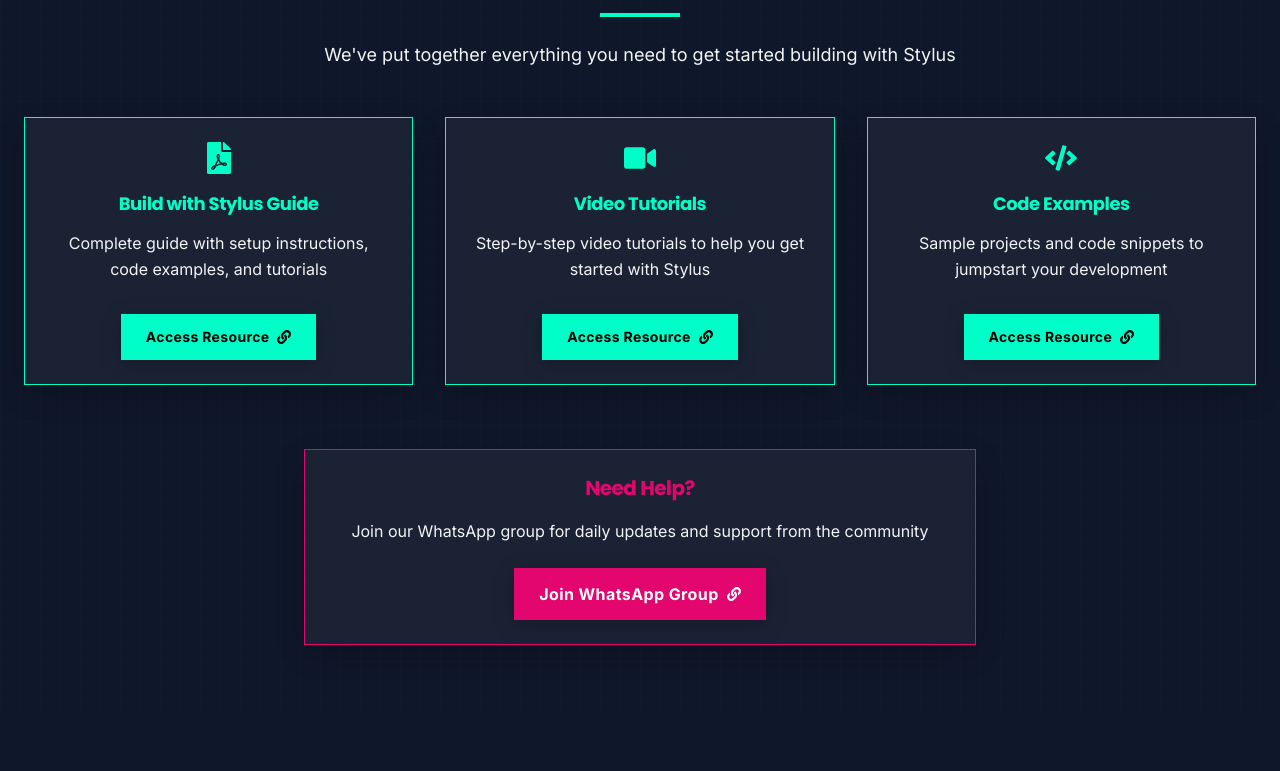
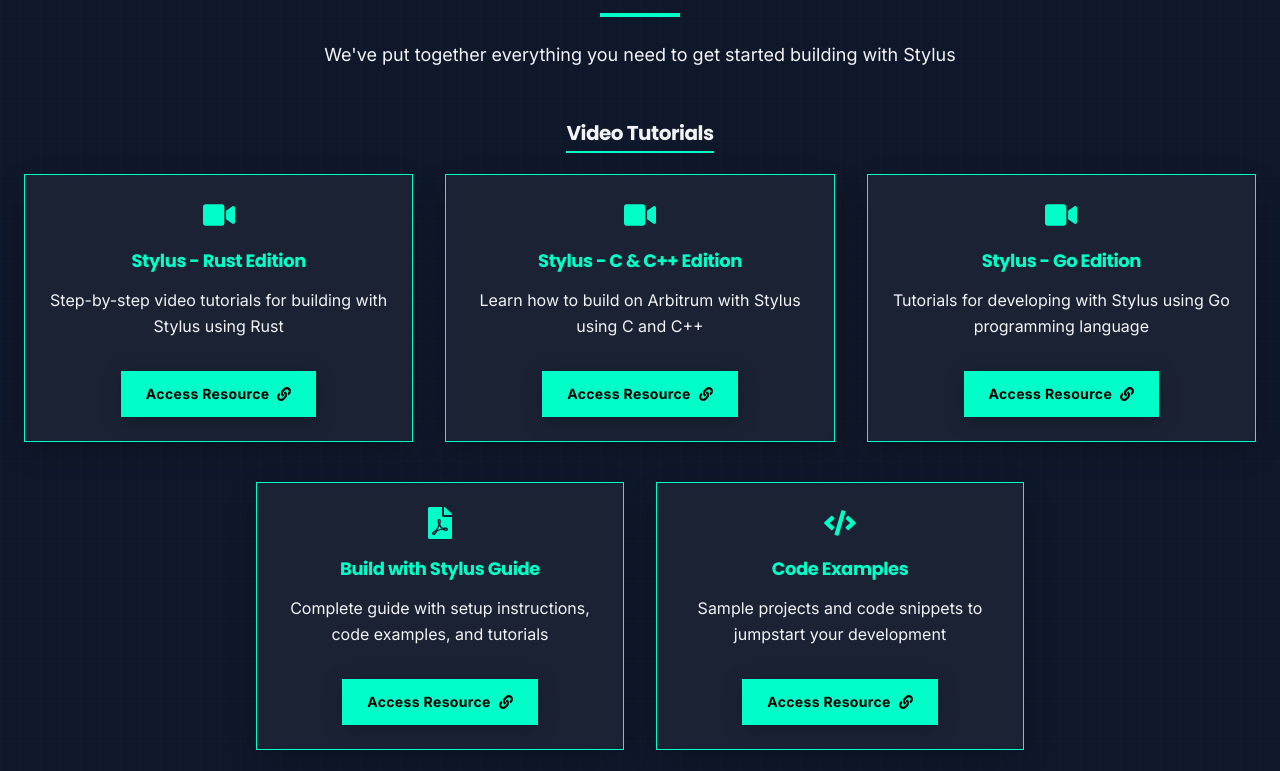
Before and after one commit to SethuRamanOmanakuttan/Namaste-Arbitrum-Workshop, a React (Vite) app: page / in a window 1280 px wide. Shown: the part 4208-4979 px from the top of the page. Built offline with nearby package versions, Linux system fonts and the light colour scheme.

Commit message:
Resources Update

```diff
--- a/src/components/layout/Footer.jsx
+++ b/src/components/layout/Footer.jsx
@@ -182,6 +182,42 @@
                   <span className="text-secondary text-xs font-['Press_Start_2P'] opacity-0 group-hover:opacity-100 transition-opacity">{'>'}</span> Resources
                 </a>
               </li>
+              <li>
+                <a href="#faq" className="hover:text-secondary transition-colors flex items-center gap-2 group" onClick={(e) => {
+                  e.preventDefault();
+                  const element = document.querySelector('#faq');
+                  if (element) {
+                    const headerHeight = document.querySelector('header').offsetHeight;
+                    const elementPosition = element.getBoundingClientRect().top + window.pageYOffset;
+                    window.scrollTo({
+                      top: elementPosition - headerHeight,
+                      behavior: 'smooth'
+                    });
+                    // Update URL without the hash
+                    history.pushState("", document.title, window.location.pathname + window.location.search);
+                  }
+                }}>
+                  <span className="text-secondary text-xs font-['Press_Start_2P'] opacity-0 group-hover:opacity-100 transition-opacity">{'>'}</span> FAQ
+                </a>
+              </li>
+              <li>
+                <a href="#code-of-conduct" className="hover:text-secondary transition-colors flex items-center gap-2 group" onClick={(e) => {
+                  e.preventDefault();
+                  const element = document.querySelector('#code-of-conduct');
+                  if (element) {
+                    const headerHeight = document.querySelector('header').offsetHeight;
+                    const elementPosition = element.getBoundingClientRect().top + window.pageYOffset;
+                    window.scrollTo({
+                      top: elementPosition - headerHeight,
+                      behavior: 'smooth'
+                    });
+                    // Update URL without the hash
+                    history.pushState("", document.title, window.location.pathname + window.location.search);
+                  }
+                }}>
+                  <span className="text-secondary text-xs font-['Press_Start_2P'] opacity-0 group-hover:opacity-100 transition-opacity">{'>'}</span> Code of Conduct
+                </a>
+              </li>
             </ul>
           </motion.div>
 
--- a/src/components/sections/ResourcesSection.jsx
+++ b/src/components/sections/ResourcesSection.jsx
@@ -52,18 +52,32 @@
       link: hackathonData.resources.doc
     },
     {
-      id: 'tutorials',
-      title: 'Video Tutorials',
-      description: 'Step-by-step video tutorials to help you get started with Stylus',
+      id: 'rust-tutorials',
+      title: 'Stylus - Rust Edition',
+      description: 'Step-by-step video tutorials for building with Stylus using Rust',
       icon: 'video',
-      link: 'https://www.youtube.com/@pyorxyz'
+      link: 'https://www.youtube.com/playlist?list=PLxVqmuG51ci3DlkCuoZAKw38Ax0WAB51z'
+    },
+    {
+      id: 'cpp-tutorials',
+      title: 'Stylus - C & C++ Edition',
+      description: 'Learn how to build on Arbitrum with Stylus using C and C++',
+      icon: 'video',
+      link: 'https://www.youtube.com/playlist?list=PLxVqmuG51ci0f4l7G9sB5WjYW9QX4rjqb'
+    },
+    {
+      id: 'go-tutorials',
+      title: 'Stylus - Go Edition',
+      description: 'Tutorials for developing with Stylus using Go programming language',
+      icon: 'video',
+      link: 'https://www.youtube.com/playlist?list=PLxVqmuG51ci3ZbFmadzC5bKMdkIYsoeUj'
     },
     {
       id: 'examples',
       title: 'Code Examples',
       description: 'Sample projects and code snippets to jumpstart your development',
       icon: 'code',
-      link: 'https://github.com/OffchainLabs/stylus-hello-world'
+      link: 'https://github.com/snehasharma76/ArbitrumStylus_RUST/tree/master/mint-token-dapp'
     }
   ];
 
@@ -90,8 +104,14 @@
           </p>
         </motion.div>
 
+        <div className="flex flex-col space-y-8">
+          {/* Video tutorials section with title */}
+          <div className="mb-2">
+            <h3 className="text-xl font-bold text-center mb-6">
+              <span className="border-b-2 border-secondary pb-1">Video Tutorials</span>
+            </h3>
             <div className="grid grid-cols-1 md:grid-cols-3 gap-8">
-          {resources.map((resource, index) => (
+              {resources.filter(r => r.icon === 'video').map((resource, index) => (
                 <ResourceCard
                   key={resource.id}
                   title={resource.title}
@@ -101,6 +121,22 @@
                   index={index}
                 />
               ))}
+            </div>
+          </div>
+
+          {/* Other resources section */}
+          <div className="grid grid-cols-1 md:grid-cols-2 gap-8 max-w-3xl mx-auto">
+            {resources.filter(r => r.icon !== 'video').map((resource, index) => (
+              <ResourceCard
+                key={resource.id}
+                title={resource.title}
+                description={resource.description}
+                icon={resource.icon}
+                link={resource.link}
+                index={index + 3} // Offset the animation delay
+              />
+            ))}
+          </div>
         </div>
 
         <motion.div
```
Lines whose indentation alone changed are shown as unchanged.
